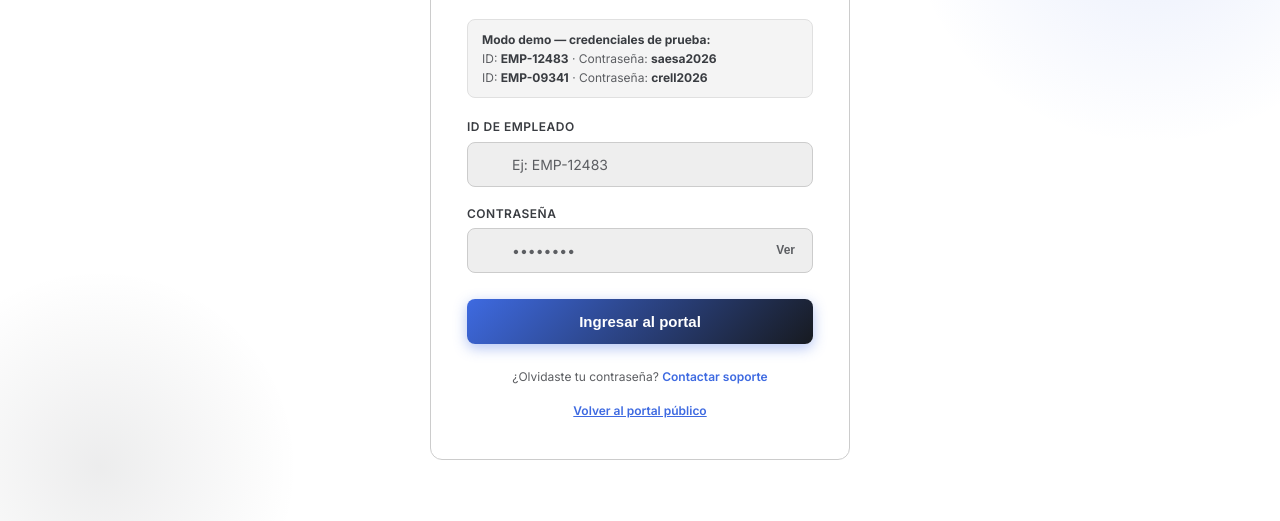
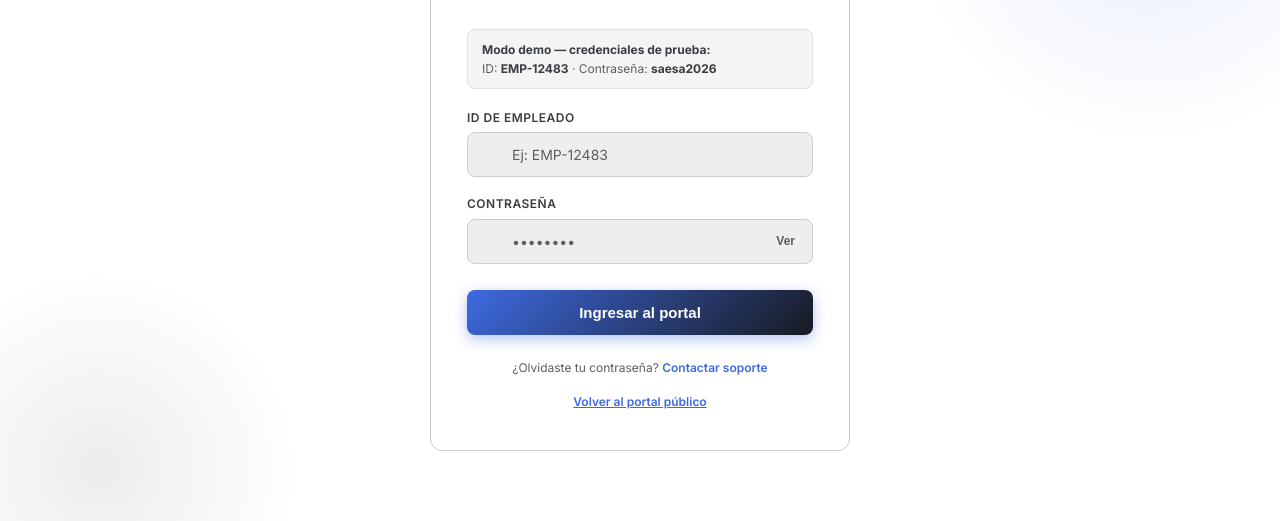
Before and after one commit to Daii1808/electricos, a website built with Vite: page pages/brigadista.html in a window 1280 px wide. Shown: the part 233-754 px from the top of the page. Built offline with nearby package versions, Linux system fonts and the light colour scheme.

Commit message:
Quitado la seccion brigadista en crell, solo saesa.

```diff
--- a/pages/brigadista.html
+++ b/pages/brigadista.html
@@ -54,7 +54,6 @@
       <div class="demo-hint" role="note" aria-label="Credenciales de demostración">
         <strong>Modo demo — credenciales de prueba:</strong><br>
         ID: <strong>EMP-12483</strong> · Contraseña: <strong>saesa2026</strong><br>
-        ID: <strong>EMP-09341</strong> · Contraseña: <strong>crell2026</strong>
       </div>
 
       <!-- Error global de login -->
--- a/src/js/brigadista-auth.js
+++ b/src/js/brigadista-auth.js
@@ -28,15 +28,15 @@ const AuthManager = (() => {
       companyId:  'saesa',
       assignedCase: 'CRT-2026-00847',
     },
-    {
-      employeeId: 'EMP-09341',
-      password:   'crell2026',
-      name:       'María Fernanda Quispe Ramos',
-      role:       'Técnica de Terreno',
-      brigade:    'BRG-017',
-      companyId:  'crell',
-      assignedCase: 'CRT-2026-00847',
-    },
+//    {
+//      employeeId: 'EMP-09341',
+//      password:   'crell2026',
+//      name:       'María Fernanda Quispe Ramos',
+//      role:       'Técnica de Terreno',
+//      brigade:    'BRG-017',
+//      companyId:  'crell',
+//      assignedCase: 'CRT-2026-00847',
+//    },
   ];
 
   // ─── Sesión activa ─────────────────────────────────────────────────────────
```
